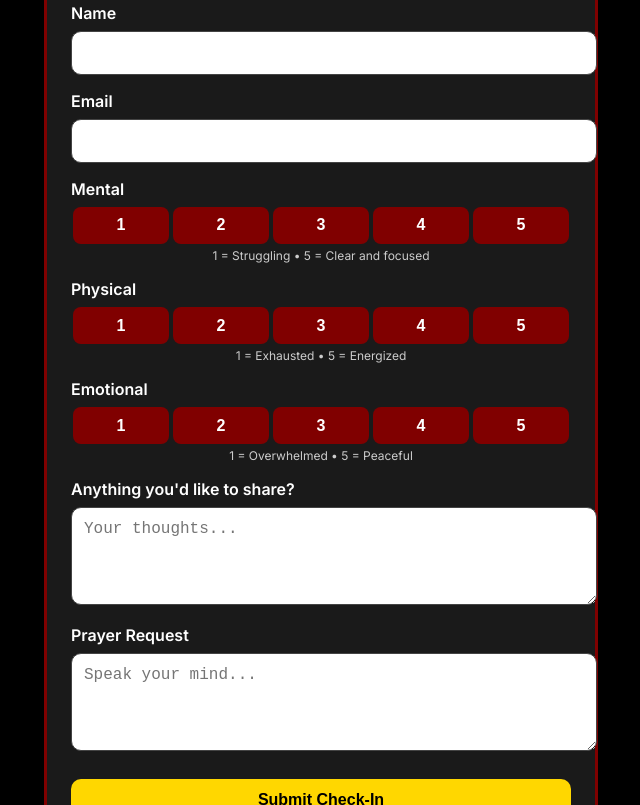
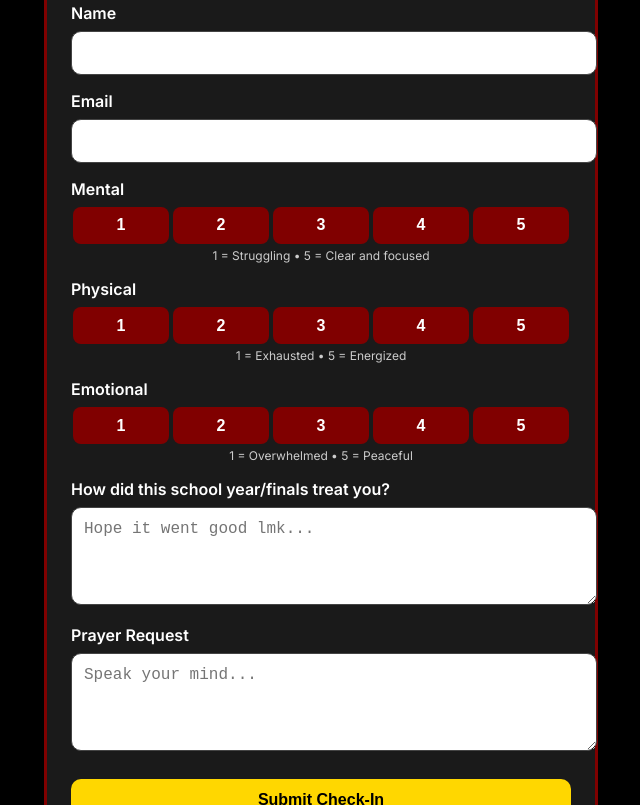
Before and after one commit to DavidMackHU/SocietyCheck-In, a plain HTML site: page index.html in a window 1280 px wide. Shown: the part 370-1175 px from the top of the page, without its empty margins (319-959 px from the left). Drawn offline with nearby package versions, Linux system fonts and the light colour scheme.

Commit message:
Update index.html

```diff
--- a/index.html
+++ b/index.html
@@ -189,8 +189,8 @@
       <div class="description">1 = Overwhelmed • 5 = Peaceful</div>
       <input type="hidden" name="emotional" required/>
 
-      <label for="message">Anything you'd like to share?</label>
-      <textarea name="message" id="message" rows="4" placeholder="Your thoughts..."></textarea>
+      <label for="message">How did this school year/finals treat you?</label>
+      <textarea name="message" id="message" rows="4" placeholder="Hope it went good lmk..."></textarea>
 
       <label for="prayer">Prayer Request</label>
       <textarea name="prayer" id="prayer" rows="4" placeholder="Speak your mind..."></textarea>
```
